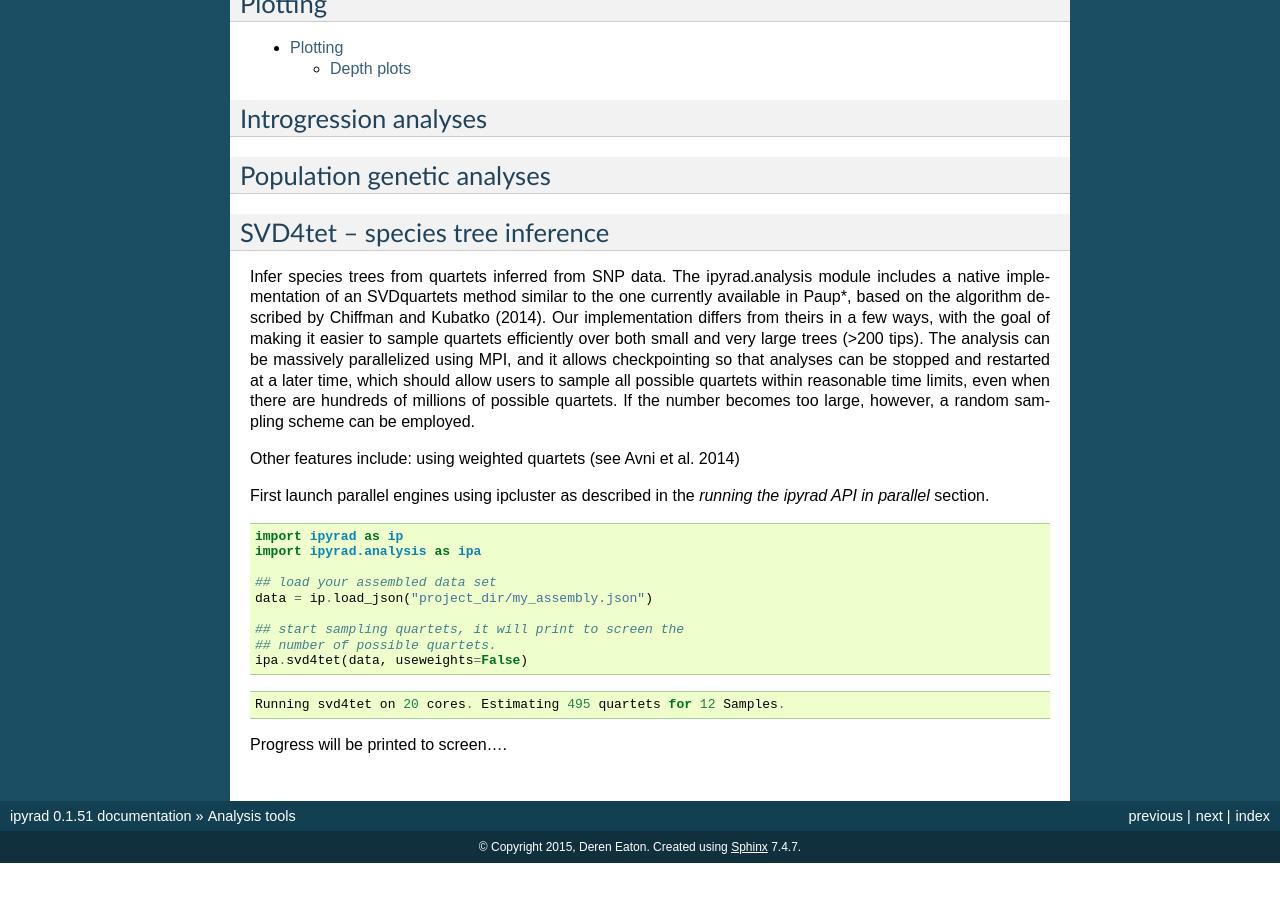
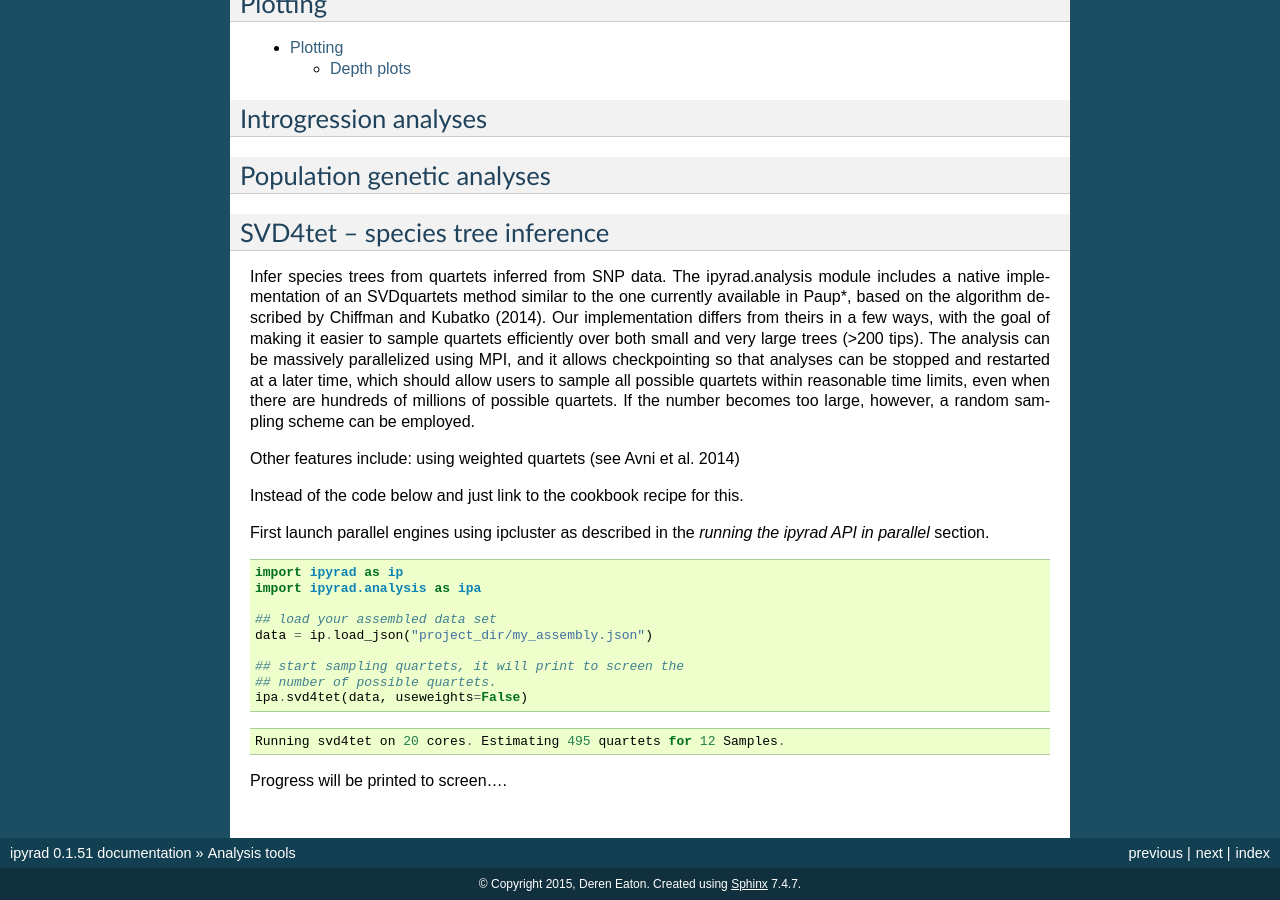
Before and after one commit to dereneaton/ipyrad, a Sphinx documentation site: the page built from docs/analysis.rst, in a window 1280 px wide and 900 px high, scrolled down 766 px. Built offline with Sphinx 7.4.7, drawn with Linux system fonts in a browser that asks for light colours; pages that are not in the unit, such as notebooks, are missing from menus; the version number is read from the project's files by our own code; before the commit the page ends 1629 px from its top, so only the background shows below that.

Commit message:
filling in Assembly outline in docs

```diff
--- a/docs/analysis.rst
+++ b/docs/analysis.rst
@@ -95,6 +95,10 @@ becomes too large, however, a random sampling scheme can be employed.
 Other features include: using weighted quartets (see
 :ref:`Avni et al. 2014<weighted_quartets>`)
 
+
+Instead of the code below and just link to the cookbook recipe for this.
+
+
 First launch parallel engines using ipcluster as described in the
 `running the ipyrad API in parallel` section.
 
```
